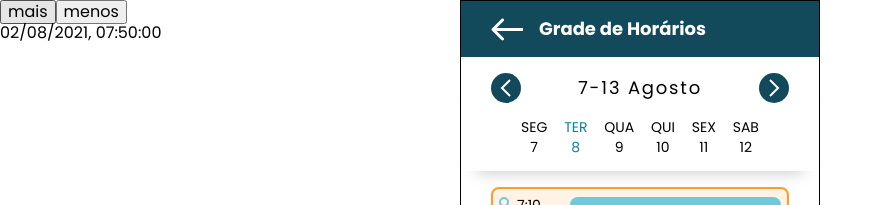
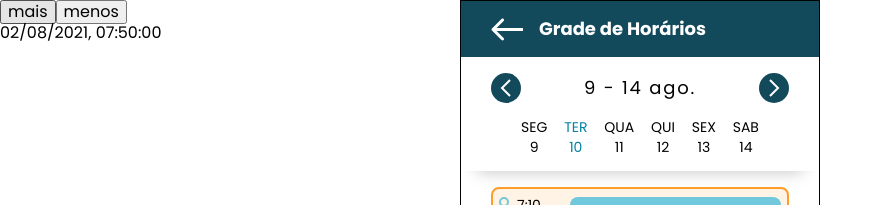
Before and after one commit to guilhermerodrigues680/webapp-grade-horarios, a Vue app: page / in a window 1280 px wide. Shown: the top 205 px of the page, without its empty margins (0-883 px from the left). Built offline with nearby package versions, Linux system fonts and the light colour scheme.

Commit message:
Implementando periodo entre datas

```diff
--- /dev/null
+++ b/src/service/DateUtils.ts
@@ -0,0 +1,45 @@
+export default class DateUtils {
+  private constructor() {
+    // construtor privado, fazendo a Classe ser Final e não poder ser herdada.
+  }
+
+  // public static capitalizeFirstLetter(s: string) {
+  //   return s.charAt(0).toUpperCase() + s.slice(1);
+  // }
+
+  public static monthNameLong(d: Date): string {
+    return d.toLocaleString("pt-BR", { month: "long" });
+  }
+
+  public static monthNameShort(d: Date): string {
+    return d.toLocaleString("pt-BR", { month: "short" });
+  }
+
+  public static getSunday(d: Date): Date {
+    const dayWeek = d.getDay();
+    const date = new Date(d);
+    date.setDate(d.getDate() - dayWeek);
+    return date;
+  }
+
+  public static getMonday(d: Date): Date {
+    const MONDAY_DAY_WEEK = 1;
+    const date = this.getSunday(d);
+    date.setDate(date.getDate() + MONDAY_DAY_WEEK);
+    return date;
+  }
+
+  public static getSaturday(d: Date): Date {
+    const MONDAY_DAY_WEEK = 6;
+    const date = this.getSunday(d);
+    date.setDate(date.getDate() + MONDAY_DAY_WEEK);
+    return date;
+  }
+
+  public static sumDays(d: Date, days: number): Date {
+    console.debug(d, days);
+    const date = new Date(d);
+    date.setDate(date.getDate() + days);
+    return date;
+  }
+}
--- a/src/views/grade-horarios/components/PeriodoGH.vue
+++ b/src/views/grade-horarios/components/PeriodoGH.vue
@@ -2,6 +2,7 @@
   <div class="periodo-gh">
     <div class="periodo-gh__botoes">
       <svg
+        @click="prevWeek()"
         width="30"
         height="30"
         viewBox="0 0 30 30"
@@ -12,9 +13,14 @@
         <path d="M19 7L11 15L19 23" stroke="white" stroke-width="2" />
       </svg>
 
-      <span class="periodo-gh__periodo">7-13 Agosto</span>
+      <!-- <span class="periodo-gh__periodo">{{ currentMonday }}7-13 Agosto</span> -->
+      <span class="periodo-gh__periodo">
+        {{ currentSunday.getDate() + 1 }} - {{ currentSaturday.getDate() }}
+        {{ currentSaturday | monthNameShort }}
+      </span>
 
       <svg
+        @click="nextWeek()"
         width="30"
         height="30"
         viewBox="0 0 30 30"
@@ -28,27 +34,27 @@
     <div class="periodo-gh__calendario">
       <span class="periodo-gh__item">
         <span>SEG</span>
-        <span>7</span>
+        <span>{{ currentSunday | sumDays(1) | getDate }}</span>
       </span>
       <span class="periodo-gh__item periodo-gh__item--active">
         <span>TER</span>
-        <span>8</span>
+        <span>{{ currentSunday | sumDays(2) | getDate }}</span>
       </span>
       <span class="periodo-gh__item">
         <span>QUA</span>
-        <span>9</span>
+        <span>{{ currentSunday | sumDays(3) | getDate }}</span>
       </span>
       <span class="periodo-gh__item">
         <span>QUI</span>
-        <span>10</span>
+        <span>{{ currentSunday | sumDays(4) | getDate }}</span>
       </span>
       <span class="periodo-gh__item">
         <span>SEX</span>
-        <span>11</span>
+        <span>{{ currentSunday | sumDays(5) | getDate }}</span>
       </span>
       <span class="periodo-gh__item">
         <span>SAB</span>
-        <span>12</span>
+        <span>{{ currentSunday | sumDays(6) | getDate }}</span>
       </span>
     </div>
   </div>
@@ -56,9 +62,36 @@
 
 <script lang="ts">
 import { Component, Vue } from "vue-property-decorator";
+import DateUtils from "@/service/DateUtils";
 
-@Component
-export default class PeriodoGH extends Vue {}
+@Component({
+  filters: {
+    monthNameShort: DateUtils.monthNameShort,
+    sumDays: DateUtils.sumDays,
+    getDate(value: Date): number {
+      return value.getDate();
+    },
+  },
+})
+export default class PeriodoGH extends Vue {
+  private currentSunday = DateUtils.getSunday(new Date());
+
+  get currentSaturday(): Date {
+    return DateUtils.getSaturday(this.currentSunday);
+  }
+
+  prevWeek(): void {
+    const date = new Date(this.currentSunday);
+    date.setDate(date.getDate() - 7);
+    this.currentSunday = date;
+  }
+
+  nextWeek(): void {
+    const date = new Date(this.currentSunday);
+    date.setDate(date.getDate() + 7);
+    this.currentSunday = date;
+  }
+}
 </script>
 
 <style lang="scss" scoped>
@@ -73,6 +106,10 @@ export default class PeriodoGH extends Vue {}
     display: flex;
     justify-content: space-between;
     align-items: center;
+
+    & > svg {
+      cursor: pointer;
+    }
 
     .periodo-gh__periodo {
       font-family: Poppins;
@@ -98,6 +135,7 @@ export default class PeriodoGH extends Vue {}
       flex-direction: column;
       align-items: center;
       row-gap: 0.25rem;
+      cursor: pointer;
 
       &--active {
         color: #0083a2;
```
